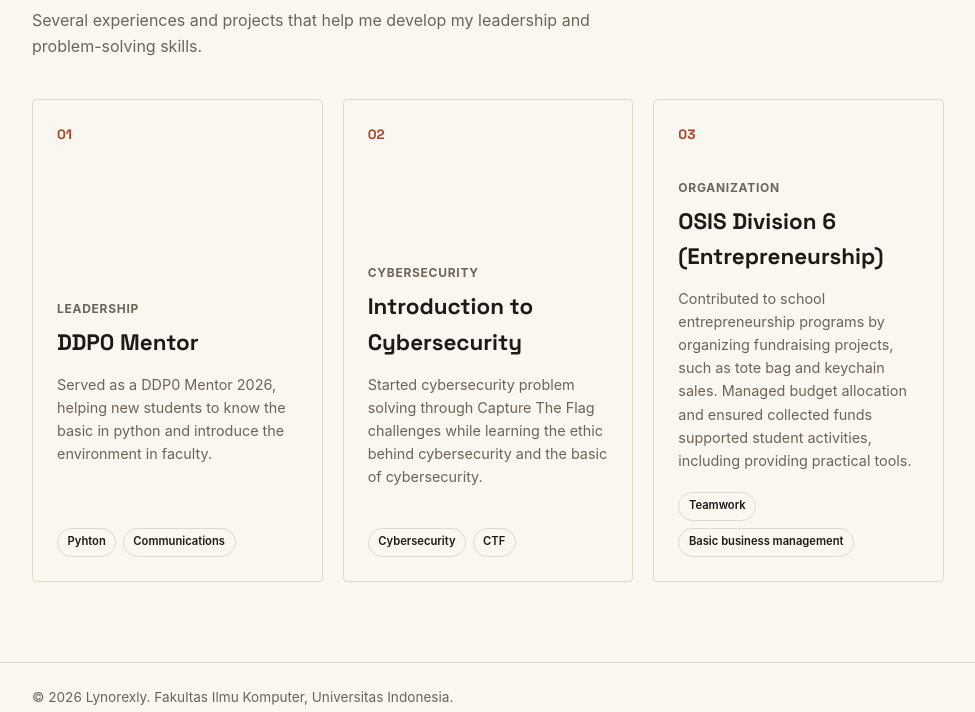
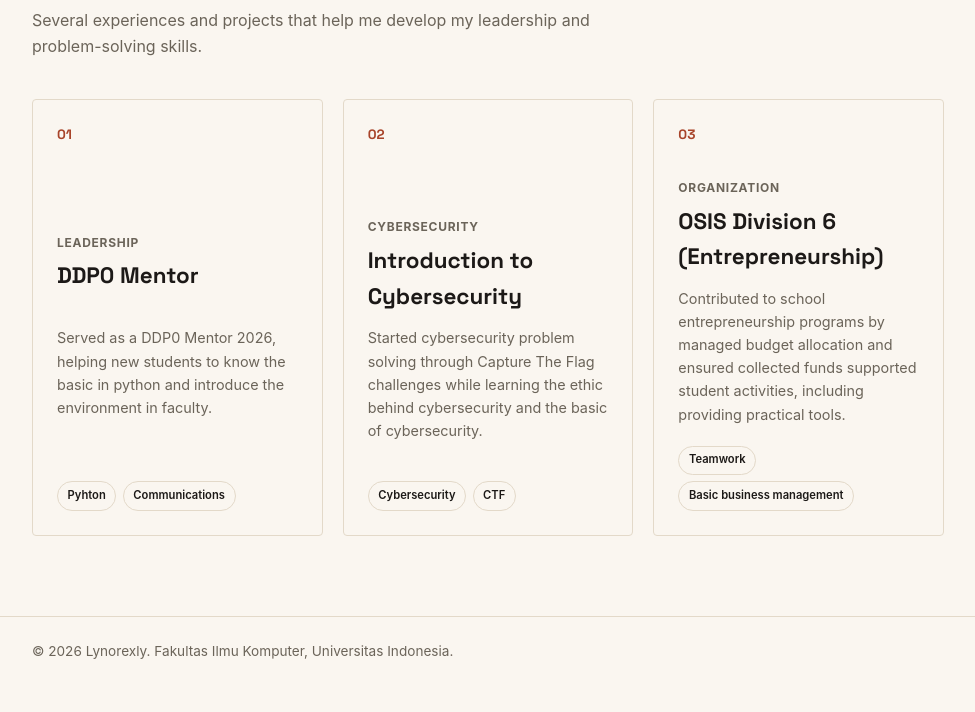
Before and after one commit to Rexlyy/myportofolio, a Django app: page / in a window 1280 px wide. Shown: the part 930-1642 px from the top of the page, without its empty margins (152-1127 px from the left). After the commit the page ends 1589 px from the top, so only its background shows below. Run offline with Django 5.2, Linux system fonts and the light colour scheme.

Commit message:
Menambahkan section:5

```diff
--- a/static/css/style.css
+++ b/static/css/style.css
@@ -281,6 +281,7 @@ h1, .brand {
 }
 
 .experience-content h3 {
+    min-height: 3.5rem;
     font-family: "Space Grotesk", sans-serif;
     font-size: 1.4rem;
     margin-bottom: 0.75rem;
--- a/templates/index.html
+++ b/templates/index.html
@@ -109,7 +109,7 @@
                                 <p class="experience-type">Organization</p>
                                 <h3>OSIS Division 6 (Entrepreneurship)</h3>
                                 <p>
-                                    Contributed to school entrepreneurship programs by organizing fundraising projects, such as tote bag and keychain sales. Managed budget allocation and ensured collected funds supported student activities, including providing practical tools.
+                                    Contributed to school entrepreneurship programs by managed budget allocation and ensured collected funds supported student activities, including providing practical tools.
                                 </p>
                                 <div class="experience-tags">
                                     <span>Teamwork</span>
```
